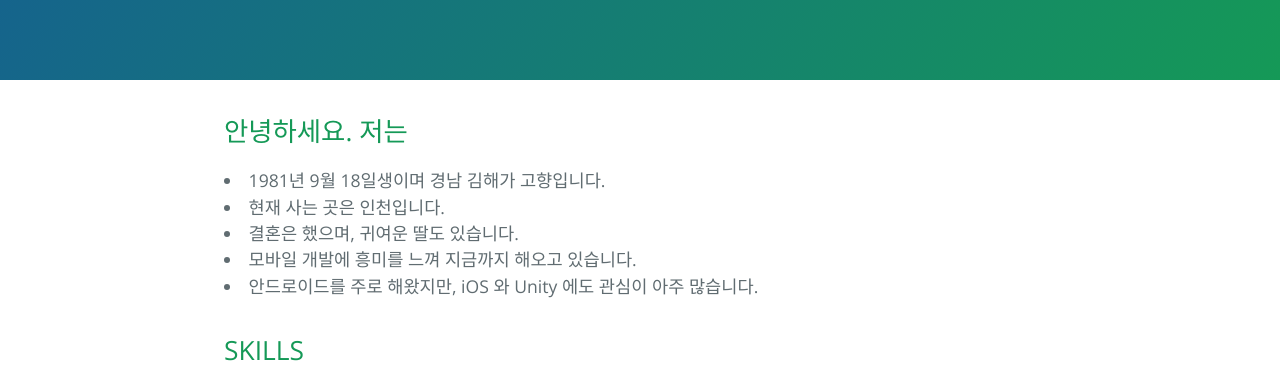
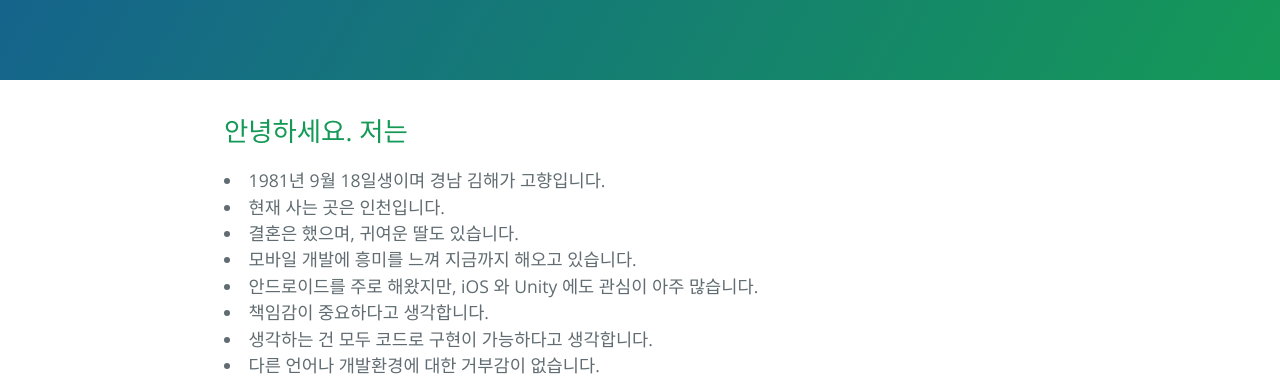
Before and after one commit to RooneyDad/rooneydad.github.io, a website: page index.html in a window 1280 px wide. Shown: the part 565-949 px from the top of the page. Drawn offline with nearby package versions, Linux system fonts and the light colour scheme.

Commit message:
Update index.html

```diff
--- a/index.html
+++ b/index.html
@@ -39,6 +39,9 @@
       <li>결혼은 했으며, 귀여운 딸도 있습니다.</li>
       <li>모바일 개발에 흥미를 느껴 지금까지 해오고 있습니다.</li>
       <li>안드로이드를 주로 해왔지만, iOS 와 Unity 에도 관심이 아주 많습니다.</li>
+      <li>책임감이 중요하다고 생각합니다.</li>
+      <li>생각하는 건 모두 코드로 구현이 가능하다고 생각합니다.</li>
+      <li>다른 언어나 개발환경에 대한 거부감이 없습니다.</li>
       <!--blockquote>
       <p>There should be no margin above this first sentence.</p>
 
```
